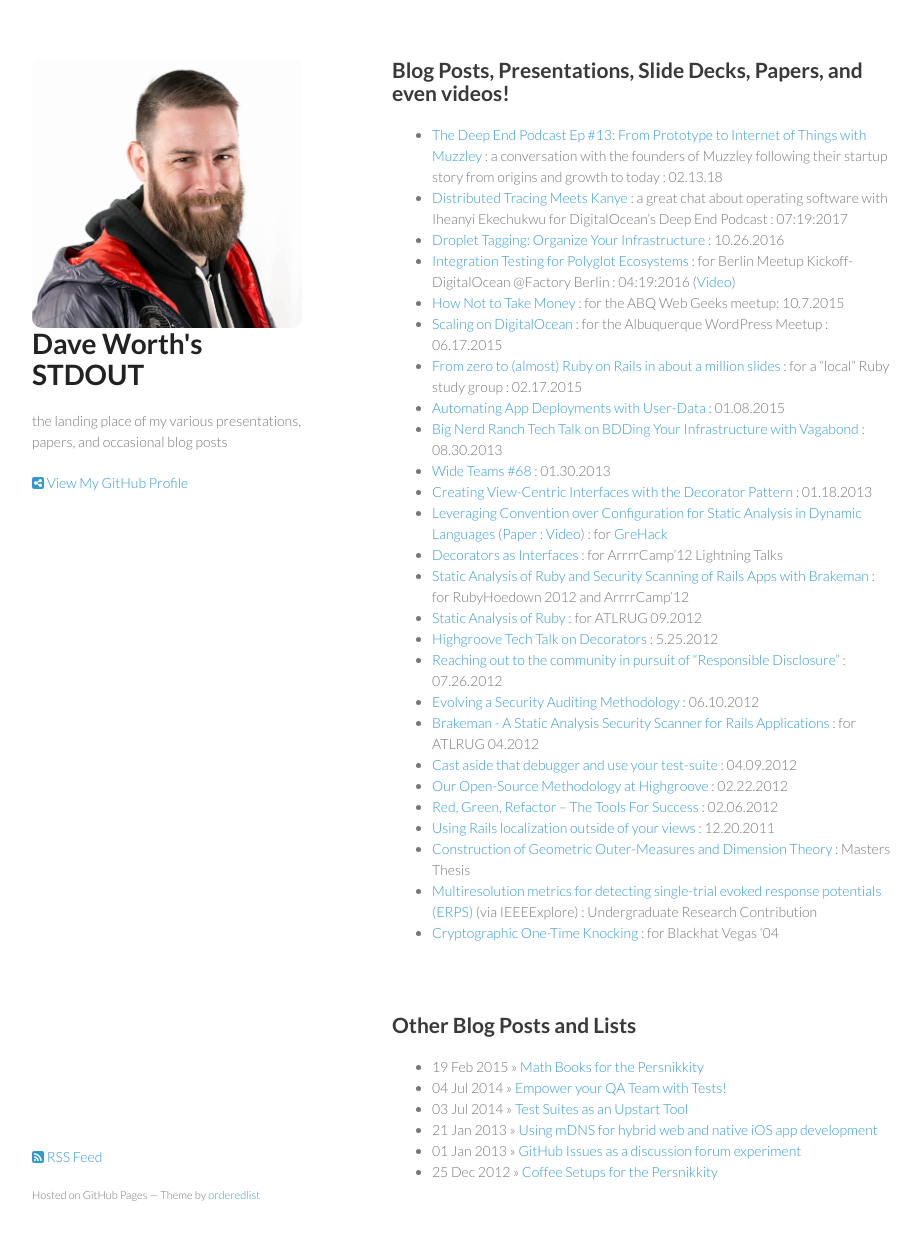
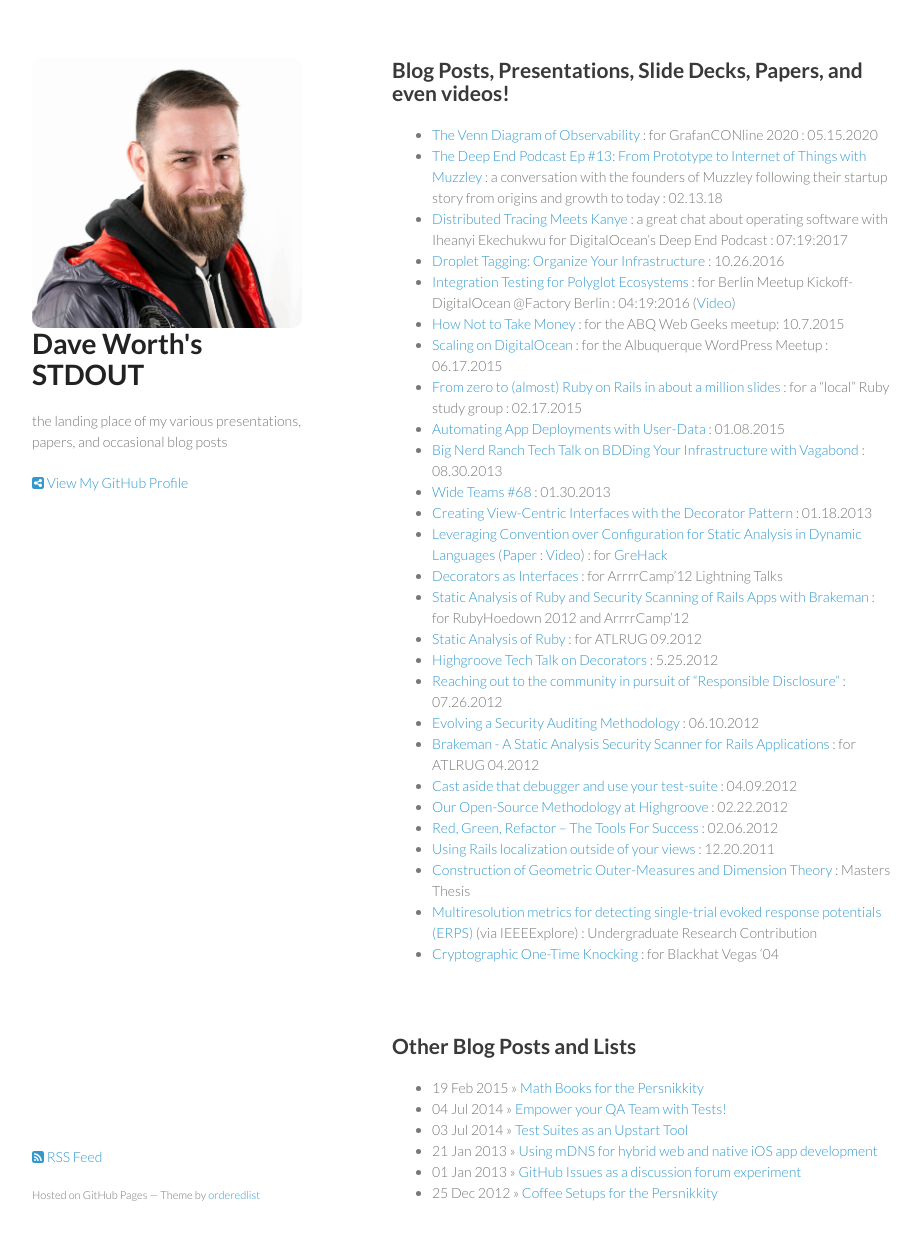
Before and after one commit to daveworth/daveworth.github.com, a Jekyll site: the page built from index.md, in a window 1280 px wide and 1273 px high. Shown: the top 1240 px of the window, without its empty margins (178-1099 px from the left). Built offline with Jekyll 4.4.1, drawn with Linux system fonts in a browser that asks for light colours; nearby versions of some CDN libraries.

Commit message:
add grafanacon'20 talk on observability

```diff
--- a/index.md
+++ b/index.md
@@ -1,6 +1,7 @@
 ---
 layout: default
 ---
+* [The Venn Diagram of Observability](https://grafana.com/go/grafanaconline/strava-the-venn-diagram-of-observability/) : for GrafanCONline 2020 : 05.15.2020
 * [The Deep End Podcast Ep #13: From Prototype to Internet of Things with Muzzley](https://blog.digitalocean.com/deep-end-podcast-muzzley/) : a conversation with the founders of Muzzley following their startup story from origins and growth to today : 02.13.18
 * [Distributed Tracing Meets Kanye](https://soundcloud.com/digitaloceanpodcast/distributed-tracing-meets-kanye) : a great chat about operating software with Iheanyi Ekechukwu for DigitalOcean's Deep End Podcast : 07:19:2017
 * [Droplet Tagging: Organize Your Infrastructure](https://www.digitalocean.com/blog/droplet-tagging-organize-your-infrastructure/) : 10.26.2016
```
